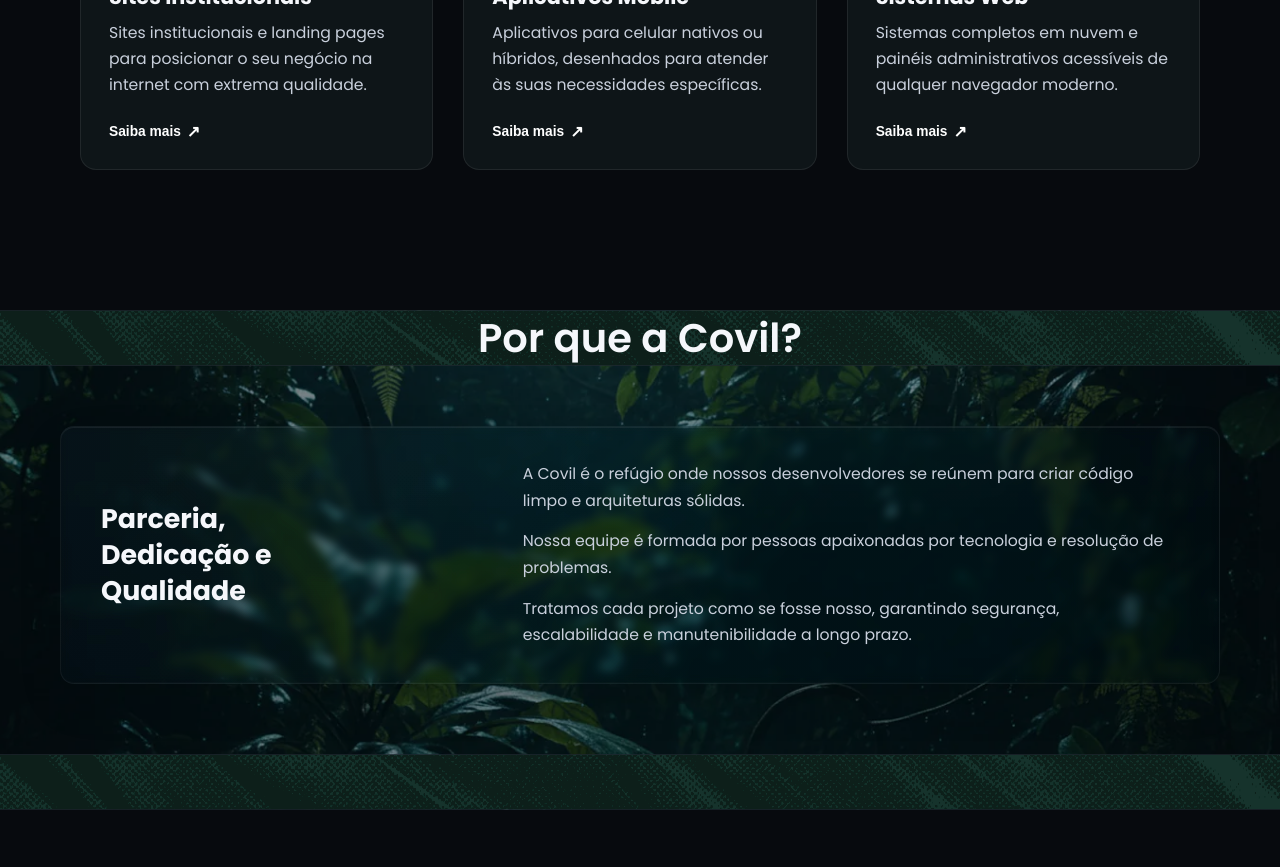
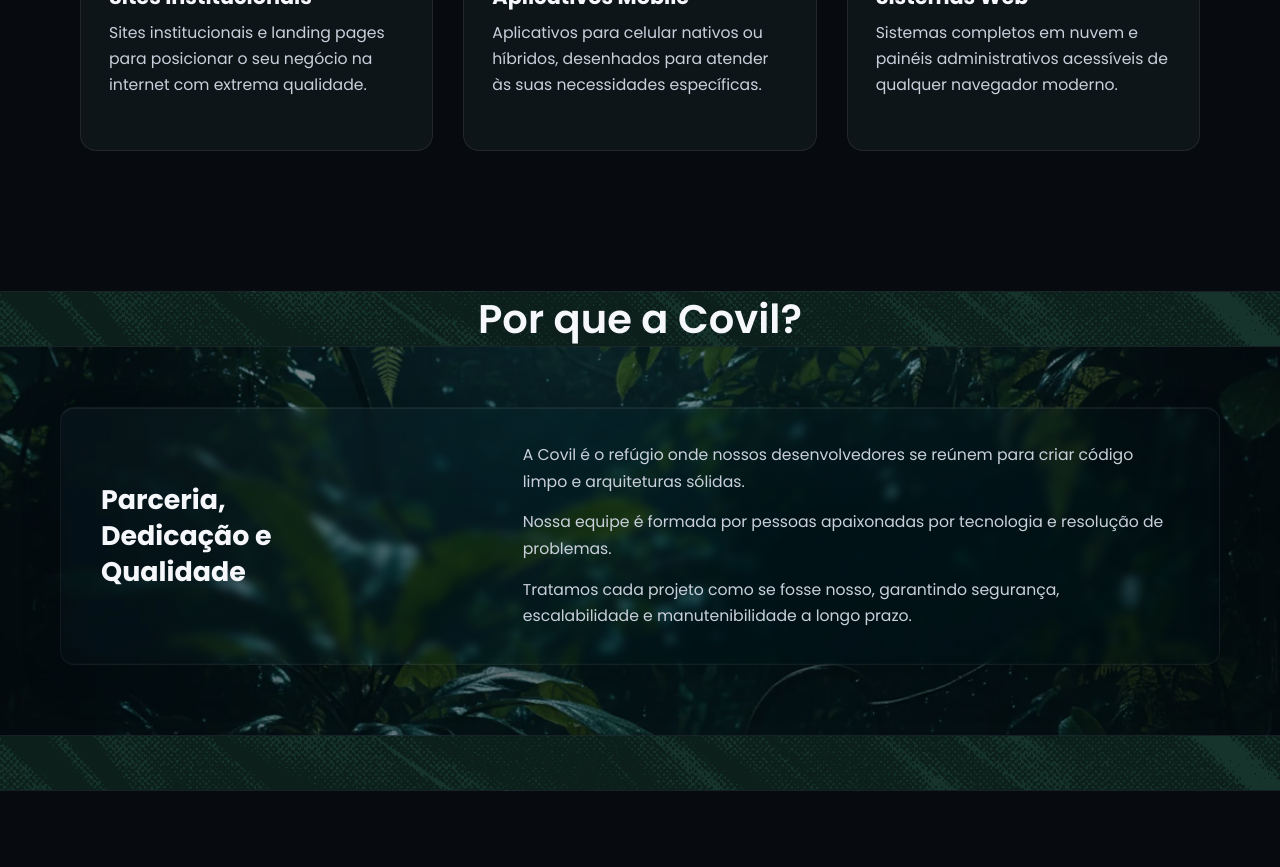
Before and after one commit to Covil-Works/Site-Covil, a React (Vite) app: page / in a window 1280 px wide. Shown: the part 1500-2367 px from the top of the page. Built offline with nearby package versions, Linux system fonts and the light colour scheme.

Commit message:
refactor(home): remove botão de saiba mais dos cards de serviços

```diff
--- a/src/pages/HomePage.jsx
+++ b/src/pages/HomePage.jsx
@@ -236,7 +236,7 @@
                 <div className="service-card-desc">
                   <p>Sites institucionais e landing pages para posicionar o seu negócio na internet com extrema qualidade.</p>
                 </div>
-                <button className="service-cta">Saiba mais <span className="cta-arrow">↗</span></button>
+
               </article>
 
               <article className="service-card">
@@ -251,7 +251,7 @@
                 <div className="service-card-desc">
                   <p>Aplicativos para celular nativos ou híbridos, desenhados para atender às suas necessidades específicas.</p>
                 </div>
-                <button className="service-cta">Saiba mais <span className="cta-arrow">↗</span></button>
+
               </article>
 
               <article className="service-card">
@@ -269,7 +269,7 @@
                 <div className="service-card-desc">
                   <p>Sistemas completos em nuvem e painéis administrativos acessíveis de qualquer navegador moderno.</p>
                 </div>
-                <button className="service-cta">Saiba mais <span className="cta-arrow">↗</span></button>
+
               </article>
 
             </div>
--- a/src/styles/content.css
+++ b/src/styles/content.css
@@ -138,29 +138,7 @@
   margin: 0;
 }
 
-.service-cta {
-  background: none;
-  border: none;
-  color: #fff;
-  padding: 0;
-  font-size: 0.86rem;
-  font-weight: 600;
-  cursor: pointer;
-  display: flex;
-  align-items: center;
-  gap: 6px;
-  margin-top: auto;
-}
 
-.cta-arrow {
-  font-size: 1rem;
-  transition: transform 0.2s ease;
-}
-
-.service-card:hover .cta-arrow,
-.service-card:focus-within .cta-arrow {
-  transform: translateX(4px);
-}
 
 @media (max-width: 900px) {
   .about-inner {
```
